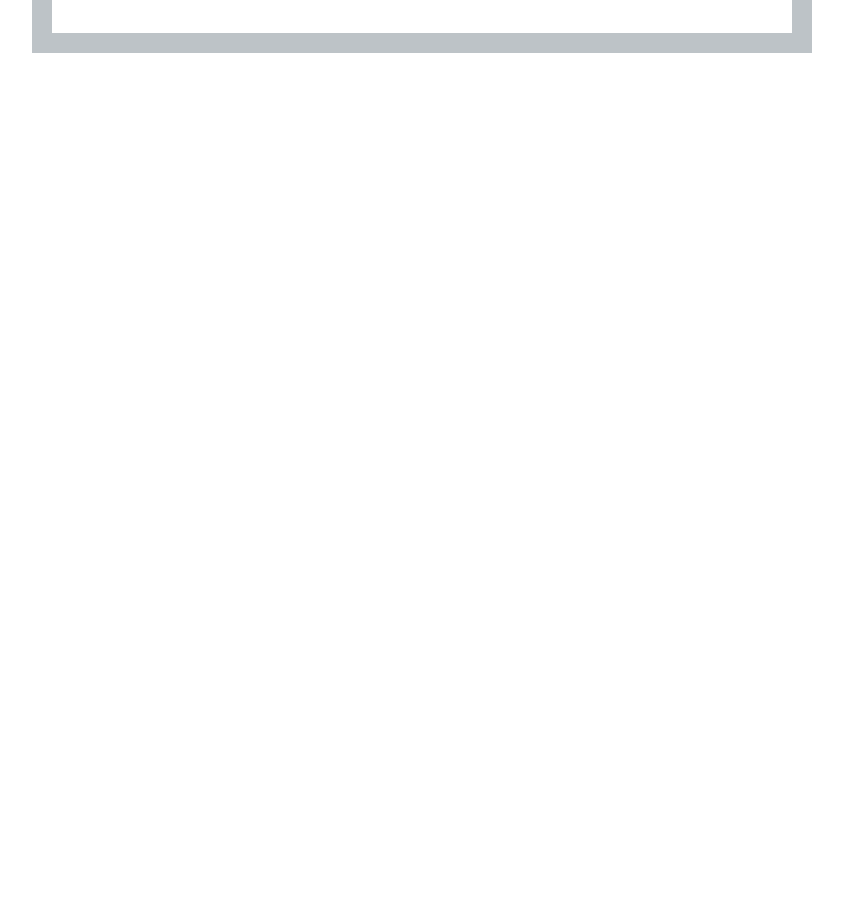
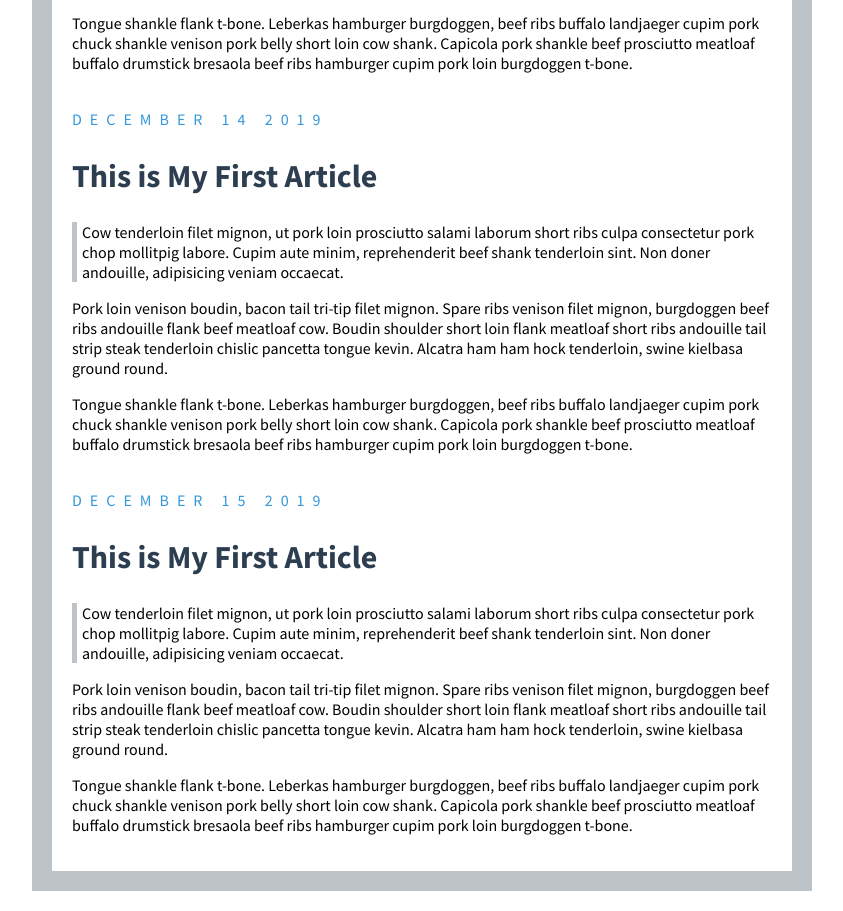
Before and after one commit to oluwaseunasuni/bootCamp, a plain HTML site: page CSS Task/blog/blog.html in a window 1280 px wide. Shown: the part 332-1243 px from the top of the page, without its empty margins (218-1061 px from the left). Before the commit the page ends 800 px from the top, so only its background shows below. Drawn offline with Linux system fonts and the light colour scheme.

Commit message:
added two more posts

```diff
--- a/CSS Task/blog/blog.html
+++ b/CSS Task/blog/blog.html
@@ -21,6 +21,56 @@
         <p>Pork loin venison boudin, bacon tail tri-tip filet mignon. Spare ribs venison filet mignon, burgdoggen beef ribs
         andouille flank beef meatloaf cow. Boudin shoulder short loin flank meatloaf short ribs andouille tail strip steak
         tenderloin chislic pancetta tongue kevin. Alcatra ham ham hock tenderloin, swine kielbasa ground round.</p>
+
+        <p>Tongue shankle flank t-bone. Leberkas hamburger burgdoggen, beef ribs buffalo landjaeger cupim pork chuck shankle
+        venison pork belly short loin cow shank. Capicola pork shankle beef prosciutto meatloaf buffalo drumstick bresaola beef
+        ribs hamburger cupim pork loin burgdoggen t-bone.</p>
+    </div>
+
+    <br>
+
+    <div class="post">
+        <div class="date">December 14 2019</div>
+
+        <h2>This is My First Article</h2>
+
+        <p class="quote">Cow tenderloin filet mignon, ut pork loin prosciutto salami laborum short ribs culpa consectetur
+            pork chop mollitpig
+            labore. Cupim aute minim, reprehenderit beef shank tenderloin sint. Non doner andouille, adipisicing veniam
+            occaecat.</p>
+
+        <p>Pork loin venison boudin, bacon tail tri-tip filet mignon. Spare ribs venison filet mignon, burgdoggen beef ribs
+            andouille flank beef meatloaf cow. Boudin shoulder short loin flank meatloaf short ribs andouille tail strip
+            steak
+            tenderloin chislic pancetta tongue kevin. Alcatra ham ham hock tenderloin, swine kielbasa ground round.</p>
+
+        <p>Tongue shankle flank t-bone. Leberkas hamburger burgdoggen, beef ribs buffalo landjaeger cupim pork chuck shankle
+            venison pork belly short loin cow shank. Capicola pork shankle beef prosciutto meatloaf buffalo drumstick
+            bresaola beef
+            ribs hamburger cupim pork loin burgdoggen t-bone.</p>
+    </div>
+
+    <br>
+
+    <div class="post">
+        <div class="date">December 15 2019</div>
+
+        <h2>This is My First Article</h2>
+
+        <p class="quote">Cow tenderloin filet mignon, ut pork loin prosciutto salami laborum short ribs culpa consectetur
+            pork chop mollitpig
+            labore. Cupim aute minim, reprehenderit beef shank tenderloin sint. Non doner andouille, adipisicing veniam
+            occaecat.</p>
+
+        <p>Pork loin venison boudin, bacon tail tri-tip filet mignon. Spare ribs venison filet mignon, burgdoggen beef ribs
+            andouille flank beef meatloaf cow. Boudin shoulder short loin flank meatloaf short ribs andouille tail strip
+            steak
+            tenderloin chislic pancetta tongue kevin. Alcatra ham ham hock tenderloin, swine kielbasa ground round.</p>
+
+        <p>Tongue shankle flank t-bone. Leberkas hamburger burgdoggen, beef ribs buffalo landjaeger cupim pork chuck shankle
+            venison pork belly short loin cow shank. Capicola pork shankle beef prosciutto meatloaf buffalo drumstick
+            bresaola beef
+            ribs hamburger cupim pork loin burgdoggen t-bone.</p>
     </div>
 
 </body>
```
